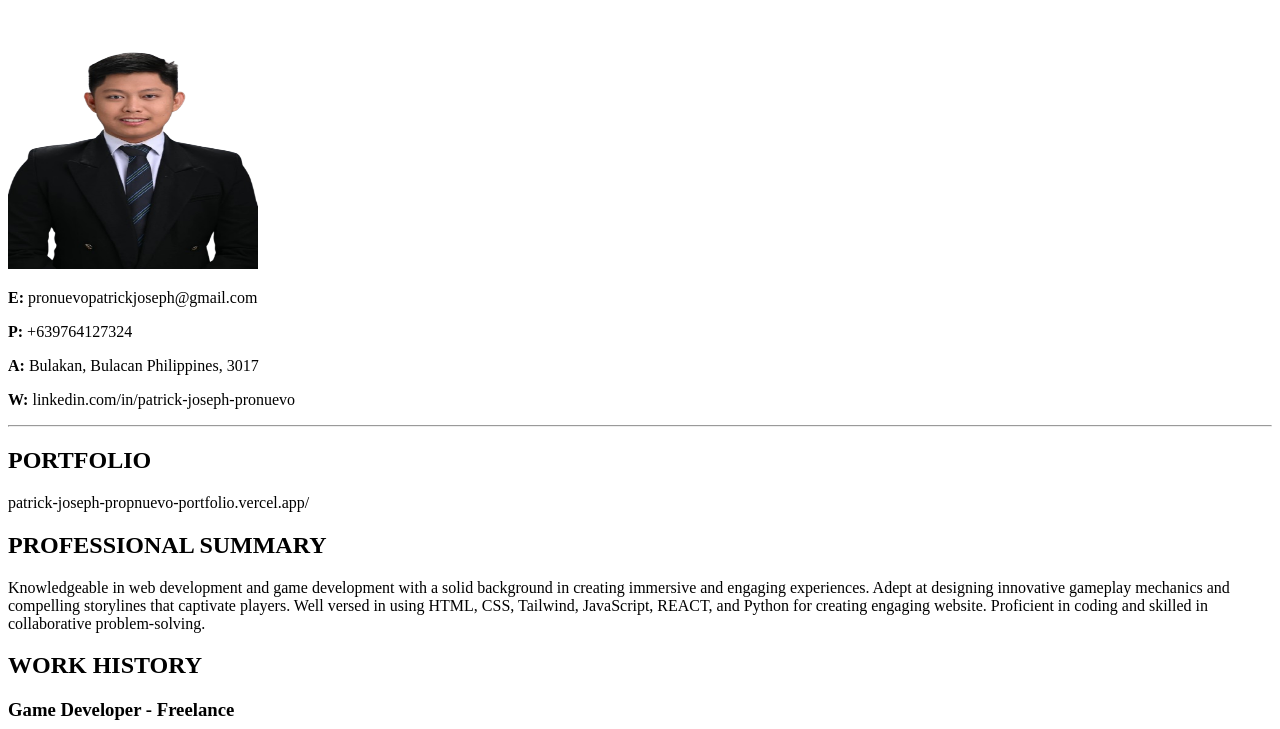
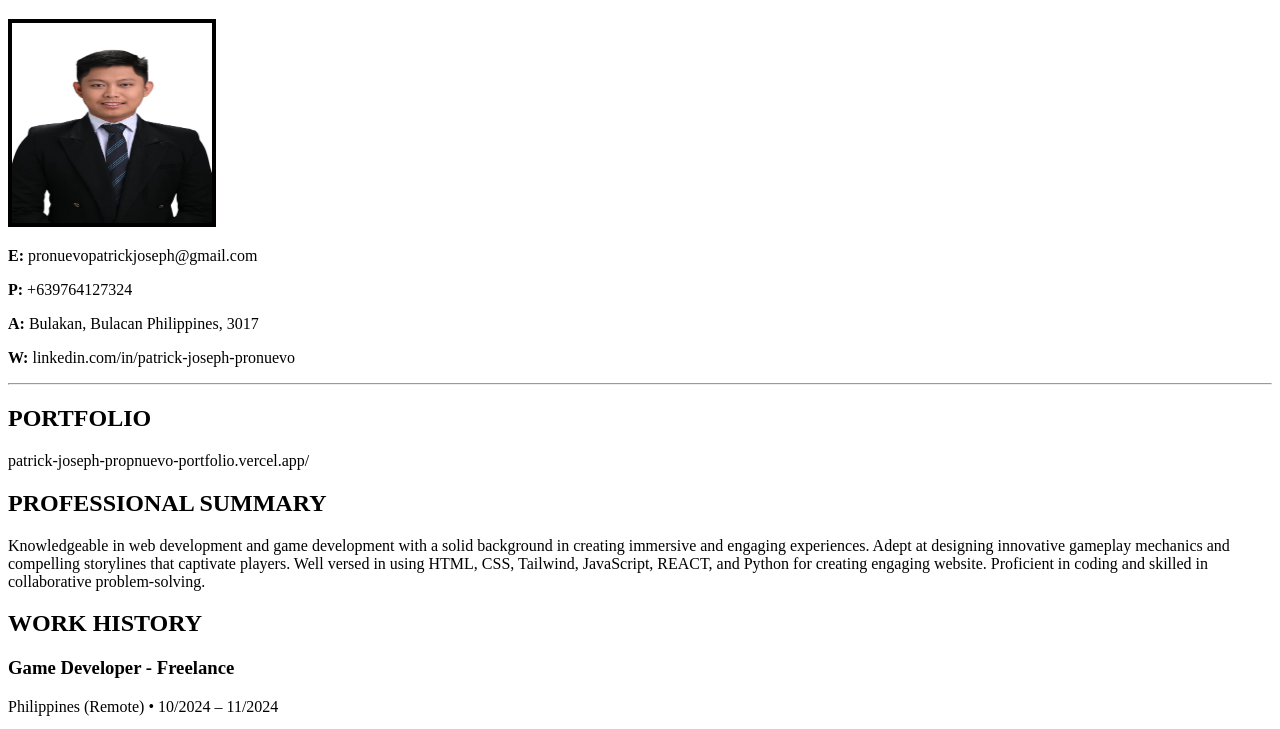
Before and after one commit to 3xjoseph/Trix-s-Online-Resume, a plain HTML site: page index.html in a window 1280 px wide. Shown: the part 61-790 px from the top of the page. Drawn offline with Linux system fonts and the light colour scheme.

Commit message:
Added CSS to img

```diff
--- a/index.html
+++ b/index.html
@@ -4,6 +4,13 @@
         <meta charset="UTF-8">
         <meta name="viewport" content="width=device-width, initial-scale=1.0">
         <title>Patrick Joseph's Online Resume</title>
+        <style>
+            img {
+                border: 4px solid black;
+                width: 200px;
+                height: 200px;
+            }
+        </style>
     </head>
     <body>
         <h1>Patrick Joseph Pronuevo</h1>
```
